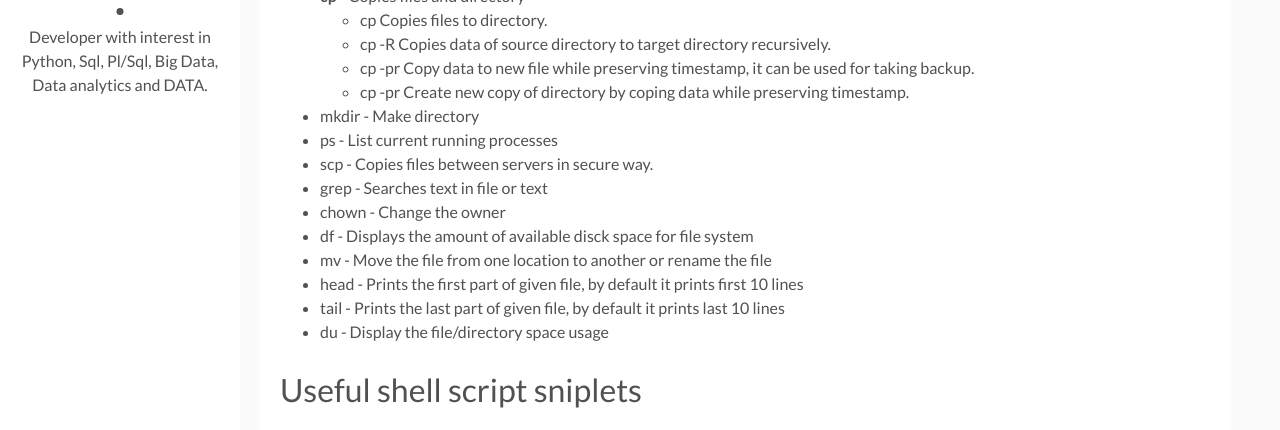
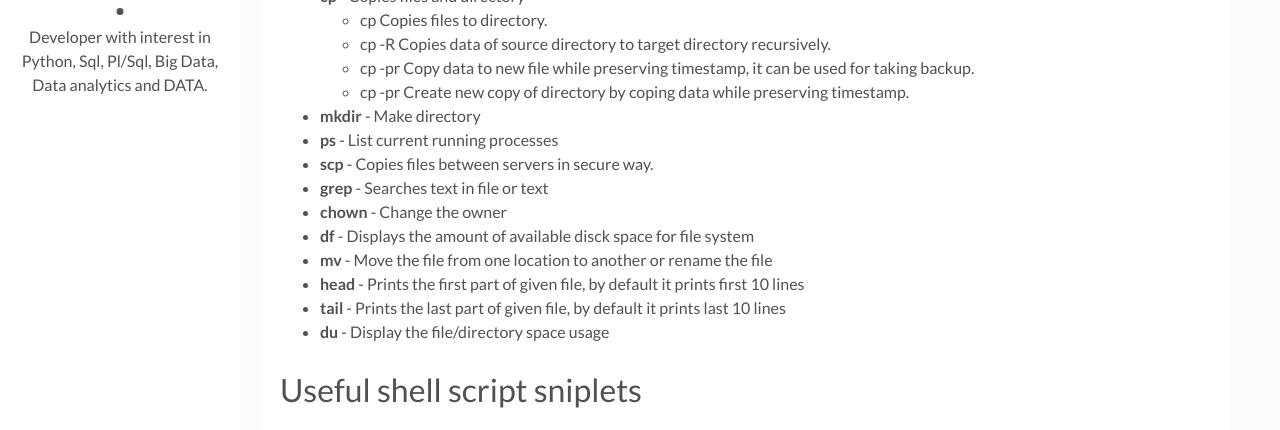
Before and after one commit to rajnathsah/rajnathsah.github.io, a Jekyll site: the page built from _posts/2019-11-27-shell-script-linux-command.md, in a window 1280 px wide and 900 px high, scrolled down 952 px. Shown: the part 154-584 px from the top of the window. Built offline with Jekyll 4.4.1, drawn with Linux system fonts in a browser that asks for light colours; comment, search, counter and statistics services are not loaded.

```diff
--- a/_posts/2019-11-27-shell-script-linux-command.md
+++ b/_posts/2019-11-27-shell-script-linux-command.md
@@ -58,16 +58,16 @@ Set of common useful linux command with basic description and usage.
   Copy data to new file while preserving timestamp, it can be used for taking backup.
   * cp -pr <directory> <new directory>
   Create new copy of directory by coping data while preserving timestamp.
-* mkdir - Make directory
-* ps - List current running processes
-* scp - Copies files between servers in secure way.
-* grep - Searches text in file or text
-* chown - Change the owner
-* df - Displays the amount of available disck space for file system
-* mv - Move the file from one location to another or rename the file
-* head - Prints the first part of given file, by default it prints first 10 lines
-* tail - Prints the last part of given file, by default it prints last 10 lines
-* du - Display the file/directory space usage
+* **mkdir** - Make directory
+* **ps** - List current running processes
+* **scp** - Copies files between servers in secure way.
+* **grep** - Searches text in file or text
+* **chown** - Change the owner
+* **df** - Displays the amount of available disck space for file system
+* **mv** - Move the file from one location to another or rename the file
+* **head** - Prints the first part of given file, by default it prints first 10 lines
+* **tail** - Prints the last part of given file, by default it prints last 10 lines
+* **du** - Display the file/directory space usage
 
 # Useful shell script sniplets
 Set of useful shell script sniplets which are handy in day to work as database developer and admin.
```
